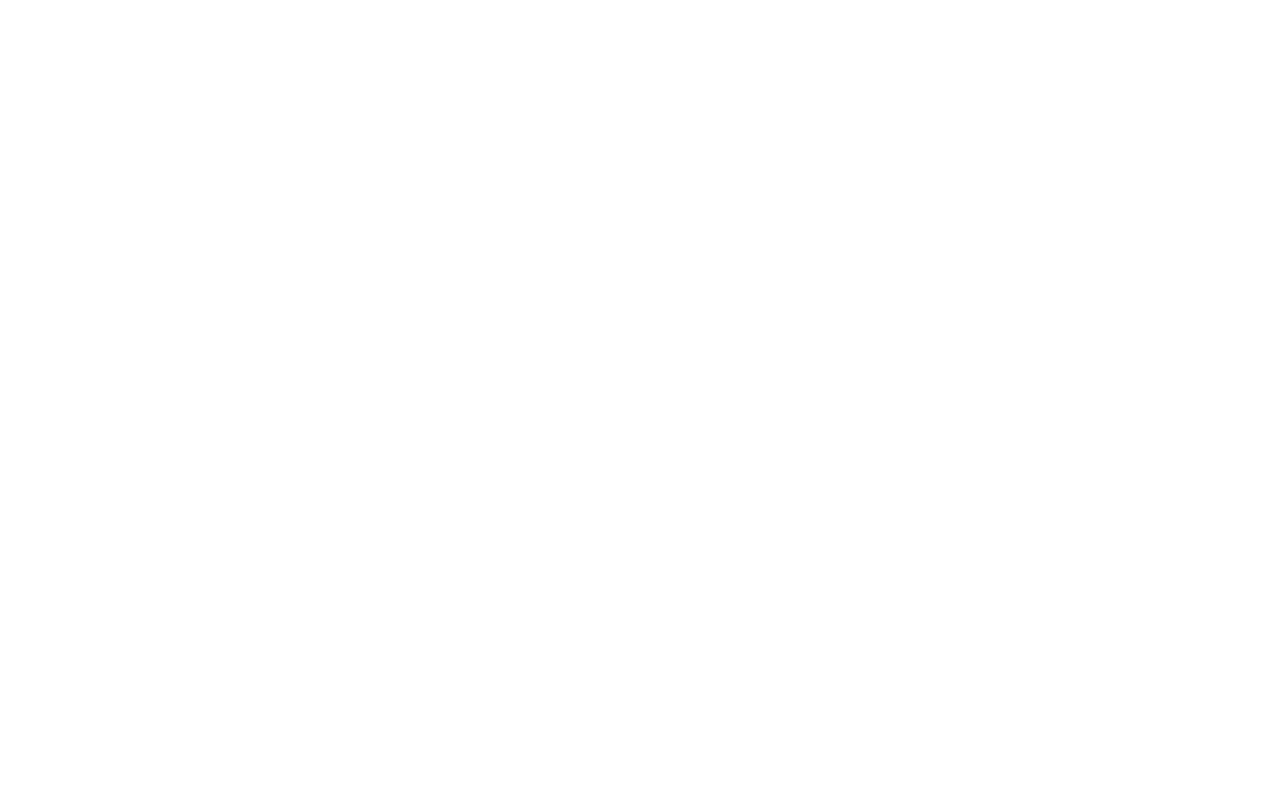
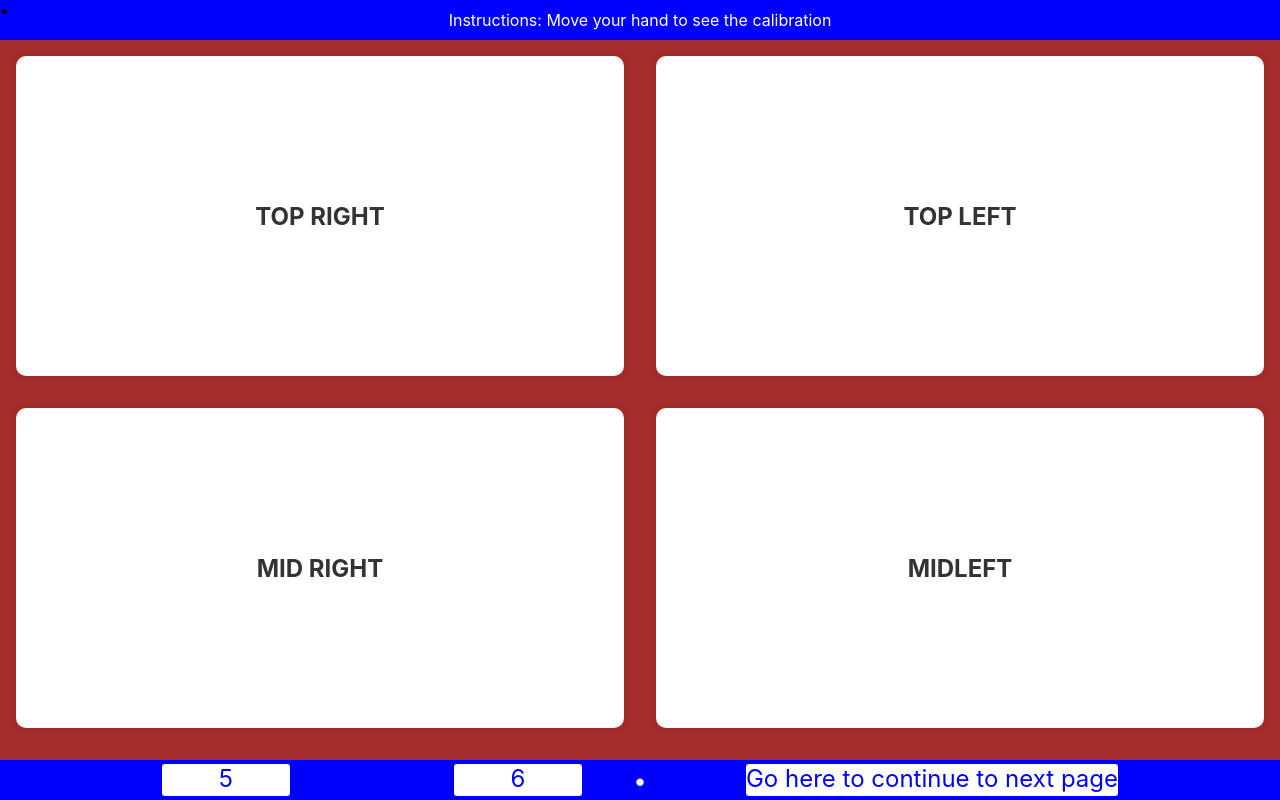
Before and after one commit to eisrael625/cpsc484proj, a React (Create React App) app: page /calibration in a window 1280 px wide. Before the commit this address had no page. Built offline with nearby package versions, Linux system fonts and the light colour scheme; no server answers.

Commit message:
many changes

```diff
--- a/src/App.js
+++ b/src/App.js
@@ -5,6 +5,7 @@
 import EventCategoryPage from './EventCat.js'
 import EventsPage from './EventPage.js'
 import EventDetailsPage from './EventDetailsPage';
+import Calibration from './Calibration.js'
 import { useEffect, useState } from "react";
 
 
@@ -14,7 +15,9 @@
     <Router>
       <div className="App">
         <Routes>
+
           <Route path="/" element={<Home />} />
+          <Route path="/calibration" element={<Calibration />} />
           <Route path="/eventCat" element={<EventCategoryPage currentCategory={currentCategory} setCurrentCategory={setCurrentCategory} />} />
           <Route path="/events" element={<EventsPage currentCategory={currentCategory} setCurrentCategory={setCurrentCategory} />} />
           <Route path="/eventDetails" element={<EventDetailsPage />} />
--- /dev/null
+++ b/src/Calibration.js
@@ -0,0 +1,47 @@
+import React, { useEffect, useState } from "react";
+import Header from "./Header";
+import Footer from "./Footer";
+import HandPositionTracker from "./interface";
+import "./EventCat.css";
+import data from "./data.store";
+
+export default function Calibration() {
+  const [selectedOption, setSelectedOption] = useState(null);
+
+  let filteredEventData = [
+    { EventName: "TOP RIGHT" },
+    { EventName: "TOP LEFT" },
+    { EventName: "MID RIGHT" },
+    { EventName: "MIDLEFT" },
+  ];
+
+  return (
+    <>
+      <Header instructions={`Move your hand to see the calibration`} />
+      <HandPositionTracker setSelectedOption={setSelectedOption} />
+      <div className="scrollable">
+        <div className="EventCat">
+          <div className="topics">
+            <div className="row">
+              <div className="column" data-hover={selectedOption === 2}>
+                <h1>{filteredEventData[0].EventName}</h1>
+              </div>
+              <div className="column" data-hover={selectedOption === 1}>
+                <h1>{filteredEventData[1].EventName}</h1>
+              </div>
+            </div>
+            <div className="row">
+              <div className="column" data-hover={selectedOption === 4}>
+                <h1>{filteredEventData[2].EventName}</h1>
+              </div>
+              <div className="column" data-hover={selectedOption === 3}>
+                <h1>{filteredEventData[3].EventName}</h1>
+              </div>
+            </div>
+          </div>
+        </div>
+      </div>
+      <Footer pageNumber={2} cal={1} />
+    </>
+  );
+}
--- a/src/EventCat.css
+++ b/src/EventCat.css
@@ -40,7 +40,8 @@
     padding: 0 3vh;
 }
 
-.column:hover {
+.column:hover,
+.column[data-hover="true"] {
     transform: scale(1.05); /* Scale up on hover */
     background-color: rgba(238, 170, 170, 0.8);
 }
--- a/src/EventCat.js
+++ b/src/EventCat.js
@@ -36,7 +36,7 @@
         setCurrentCategory("bye");
         handleClick(categories[indexToClick]);
       } else if (selectedOption == 6) {
-        window.location.href = "homePage";
+        window.location.href = "/";
       }
     }
   }, [selectedOption, categories, setCurrentCategory]);
--- a/src/EventDetailsPage.js
+++ b/src/EventDetailsPage.js
@@ -26,11 +26,11 @@
     if (selectedOption !== null) {
       // Logic to determine which buttons to click based on selectedOption
       if (selectedOption == 5) {
-        window.location.href = "homePage";
+        window.location.href = "/";
       } else if (selectedOption == 6) {
         window.location.href = "eventCat";
       } else if (selectedOption == 7) {
-        window.location.href = "eventPage";
+        window.location.href = "events";
       }
     }
   }, [selectedOption]);
--- a/src/EventPage.js
+++ b/src/EventPage.js
@@ -26,7 +26,7 @@
       if (filteredEventData[indexToClick]) {
         handleClick(filteredEventData[indexToClick]);
       } else if (selectedOption == 5) {
-        window.location.href = "homePage";
+        window.location.href = "/";
       } else if (selectedOption == 7) {
         window.location.href = "eventCat";
       }
--- a/src/Footer.css
+++ b/src/Footer.css
@@ -17,12 +17,14 @@
     border-radius: 5px; /* Rounded corners */
     cursor: pointer; /* Add pointer cursor on hover */
     transition: all 0.3s ease; /* Smooth transition for hover effect */
+    min-width: 10vw;
 }
 .button p {
     margin-top: 0;
 }
 
-.button:hover {
-    background-color: #a52c2c; /* Change background color on hover */
-    color: #ffffff; /* Change text color on hover */
+.button:hover,
+.button[data-hover="true"] {
+    transform: scale(1.05); /* Scale up on hover */
+    background-color: rgba(238, 170, 170, 0.8);
 }
--- a/src/Footer.js
+++ b/src/Footer.js
@@ -1,13 +1,38 @@
-import React from 'react';
+import React, { useEffect, useState } from "react";
 import { BrowserRouter as Router, Routes, Route, Link } from 'react-router-dom';
+import HandPositionTracker from "./interface";
 import './Footer.css'
-export default function Footer({ pageNumber }) {
+export default function Footer({ pageNumber, cal }) {
     const handleClick = (href) => {
         // You can perform any actions here before navigating to the new page
         window.location.href = href;
     };
+    const [selectedOption, setSelectedOption] = useState(null);
+    useEffect(() => {
+        if (selectedOption !== null) {
+         if (selectedOption == 7 && cal) {
+          //  window.location.href = "eventCat";
+          }
+        }
+      }, [selectedOption]);
+
     return (
         <div className='Footer'>
+
+            {cal ? (
+              <>
+                  <div className="button" data-hover={selectedOption === 5}>
+                      <p>   5   </p>
+                  </div>
+                    <div className="button" data-hover={selectedOption === 6}>
+                      <p>   6   </p>
+                  </div>
+                  <div className="button" data-hover={selectedOption === 7}>
+                      <p>   Go here to continue to next page   </p>
+                  </div>
+              </>
+          ) : (
+              <>
                   {pageNumber === 1 && (
                       <div className="button" onClick={() => handleClick('/')}>
                           <p> Back to Home</p>
@@ -21,7 +46,6 @@
                           <div className="button" onClick={() => handleClick('eventCat')}>
                               <p> Pick New Category</p>
                           </div>
-
                       </>
                   )}
                   {pageNumber === 3 && (
@@ -37,6 +61,9 @@
                           </div>
                       </>
                   )}
+              </>
+            )}
+            <HandPositionTracker setSelectedOption={setSelectedOption} className="dissapear" />
         </div>
       );
   }
--- a/src/interface.js
+++ b/src/interface.js
@@ -1,4 +1,5 @@
 import React, { Component } from "react";
+import data from "./data.store";
 
 class HandPositionTracker extends Component {
   constructor(props) {
@@ -31,14 +32,15 @@
   processPerson = (person) => {
     // Extract joint data
     const { joints } = person;
-    const {
-      neck,
-      spine_chest,
-      spine_navel,
-      shoulderRight,
-      shoulderLeft,
-      handRight,
-    } = joints;
+    const neck = joints[3];
+    const spine_chest = joints[2];
+    const spine_navel = joints[1];
+    const shoulderRight = joints[12];
+    const shoulderLeft = joints[5];
+    const handRight = joints[15];
+     // Calculate cursor position based on hand position and screen dimensions
+     const cursorX = (handRight.position.x + 1) * window.innerWidth / 2;
+     const cursorY = (handRight.position.y + 1) * window.innerHeight / 2;
 
     // Update selected option based on hand position
     const selectedOption = this.checkPosition(
@@ -52,7 +54,7 @@
     this.setState({ selectedOption });
     this.props.setSelectedOption(selectedOption); // Call the function passed from parent component
   };
-
+//UP IS NEGATIVE AND RIGHT IS NEGATIVE
   checkPosition = (
     neck,
     spine_chest,
@@ -61,63 +63,85 @@
     shoulderLeft,
     handRight,
   ) => {
-    const threshold = 50; // The minimum distance the hand needs to be above the shoulder
+    const threshold = 0; // The minimum distance the hand needs to be above the shoulder
+    console.log("neckX: %d, necky: %d handRightx: %d handrighty: %d", neck.position.x, neck.position.y, handRight.position.x, handRight.position.y);
+    if (
+      handRight.position.y <= neck.position.y - threshold &&
+      handRight.position.x <= shoulderRight.position.x - threshold &&
+      handRight.confidence >= 2
 
-    if (
+    ) {
+      console.log(1);
+      data.setHandLocation(1);
+      return 1;
+    } else if (
+      handRight.position.y <= neck.position.y - threshold &&
+      handRight.position.x > shoulderRight.position.x + threshold &&
+      handRight.confidence >= 2
+    ) {
+      data.setHandLocation(2);
+      console.log(2);
+      return 2;
+    }
+     else if (
       handRight.position.y >= neck.position.y + threshold &&
+      handRight.position.y <= spine_chest.position.y - threshold &&
+      handRight.position.x <= shoulderRight.position.x - threshold &&
+      handRight.confidence >= 2
+    ) {
+      data.setHandLocation(3);
+      console.log(3);
+      return 3;
+    } else if (
+      handRight.position.y >= neck.position.y + threshold &&
+      handRight.position.y <= spine_chest.position.y - threshold &&
       handRight.position.x >= shoulderRight.position.x + threshold &&
       handRight.confidence >= 2
     ) {
-      return 1;
+      data.setHandLocation(4);
+      console.log(4);
+      return 4;
     } else if (
-      handRight.position.y >= neck.position.y + threshold &&
-      handRight.position.x < shoulderRight.position.x - threshold &&
-      handRight.confidence >= 2
-    ) {
-      return 2;
-    } else if (
-      handRight.position.y <= neck.position.y - threshold &&
       handRight.position.y >= spine_chest.position.y + threshold &&
-      handRight.position.x >= shoulderRight.position.x + threshold &&
-      handRight.confidence >= 2
-    ) {
-      return 3;
-    } else if (
-      handRight.position.y <= neck.position.y - threshold &&
-      handRight.position.y >= spine_chest.position.y + threshold &&
+      // handRight.position.y <= spine_navel.position.y - threshold &&
       handRight.position.x <= shoulderRight.position.x - threshold &&
       handRight.confidence >= 2
     ) {
-      return 4;
+      data.setHandLocation(7);
+      console.log(5);
+      return 7;
     } else if (
-      handRight.position.y <= spine_chest.position.y - threshold &&
-      handRight.position.y >= spine_navel.position.y + threshold &&
+      handRight.position.y >= spine_chest.position.y + threshold &&
+      // handRight.position.y <= spine_navel.position.y - threshold &&
       handRight.position.x >= shoulderRight.position.x + threshold &&
+      handRight.position.x <= shoulderLeft.position.x - threshold &&
       handRight.confidence >= 2
     ) {
-      return 5;
+      data.setHandLocation(6);
+      console.log(6);
+      return 6;
     } else if (
-      handRight.position.y <= spine_chest.position.y - threshold &&
-      handRight.position.y >= spine_navel.position.y + threshold &&
-      handRight.position.x <= shoulderRight.position.x - threshold &&
+      handRight.position.y >= spine_chest.position.y + threshold &&
+      // handRight.position.y <= spine_navel.position.y - threshold &&
       handRight.position.x >= shoulderLeft.position.x + threshold &&
       handRight.confidence >= 2
     ) {
-      return 6;
-    } else if (
-      handRight.position.y <= spine_chest.position.y - threshold &&
-      handRight.position.y >= spine_navel.position.y + threshold &&
-      handRight.position.x <= shoulderLeft.position.x - threshold &&
-      handRight.confidence >= 2
-    ) {
-      return 7;
+      data.setHandLocation(5);
+      console.log(7);
+      return 5;
     }
     return null; // Return null if no option is selected
   };
 
   render() {
-    // Render UI based on the selected option if needed
-    return <div></div>;
+    const { cursorX, cursorY } = this.state; // Access cursorX and cursorY from state
+
+    // Render UI based on the cursor position
+    return (
+      <div style={{ position: "absolute", left: cursorX, top: cursorY, cursor: "pointer" }}>
+        <div className="cursor">•</div>
+      </div>
+    );
   }
 }
 
```
Also changed, not shown: src/data.store.js (+7 -2 lines). Lines whose indentation alone changed are shown as unchanged.
